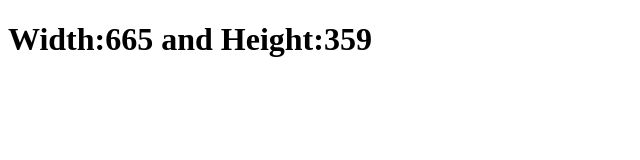
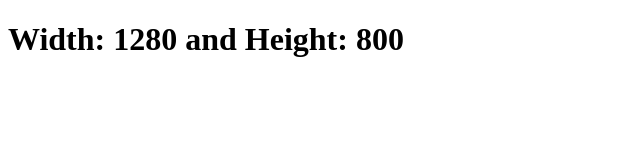
Before and after one commit to acciojob/screen-size-danishjamadar5, a website: page main.html in a window 1280 px wide. Shown: the whole page, without its empty margins (0-640 px from the left). Drawn offline with Linux system fonts and the light colour scheme.

Commit message:
created a submission

```diff
--- a/main.html
+++ b/main.html
@@ -9,7 +9,7 @@
 <body>
 	<!-- the entire body must be written by student -->
 
-	<h1>Width:665 and Height:359</h1>
+<!-- 	<h1>Width:665 and Height:359</h1> -->
     <script type="text/javascript" src="./script.js">
 </script>
 
--- a/script.js
+++ b/script.js
@@ -1,7 +1,7 @@
 //your JS code here. If required.
-let sizeElement=document.getElementByTagName("h1")[0];
+const sizeElement=document.createElement("h1");
 sizeElement.innerText=`Width: ${window.innerWidth} and Height: ${window.innerHeight}`;
-// document.body.append(sizeElement);
+document.body.append(sizeElement);
 
 window.onresize=function() {
 	sizeElement.innerText=`Width: ${window.innerWidth} and Height: ${window.innerHeight}`;
```
